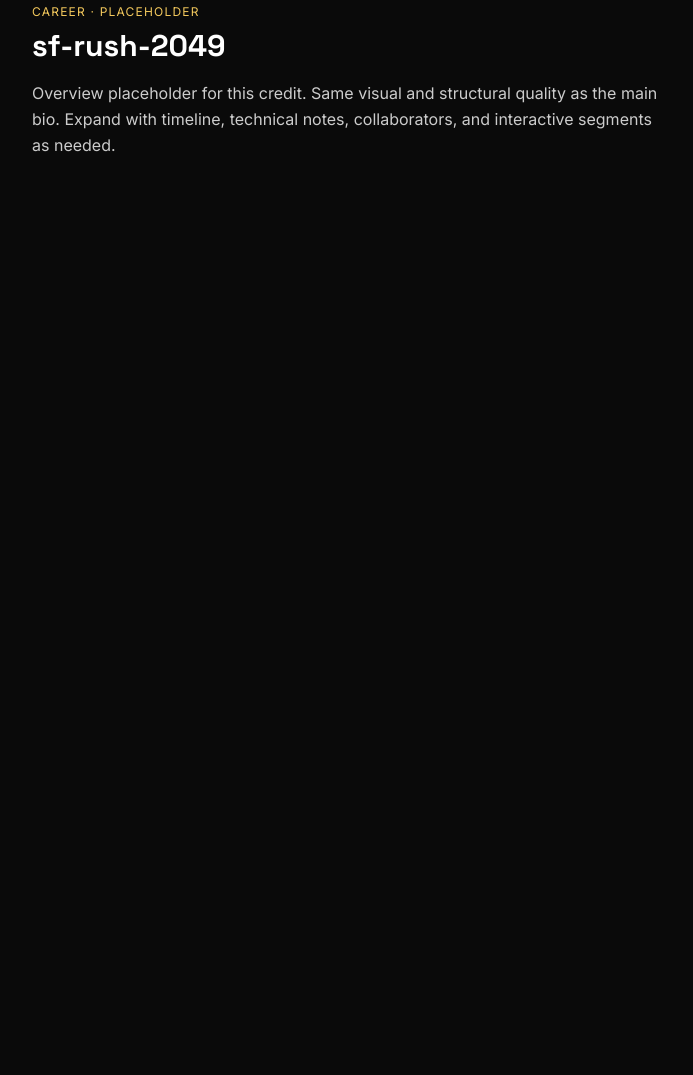
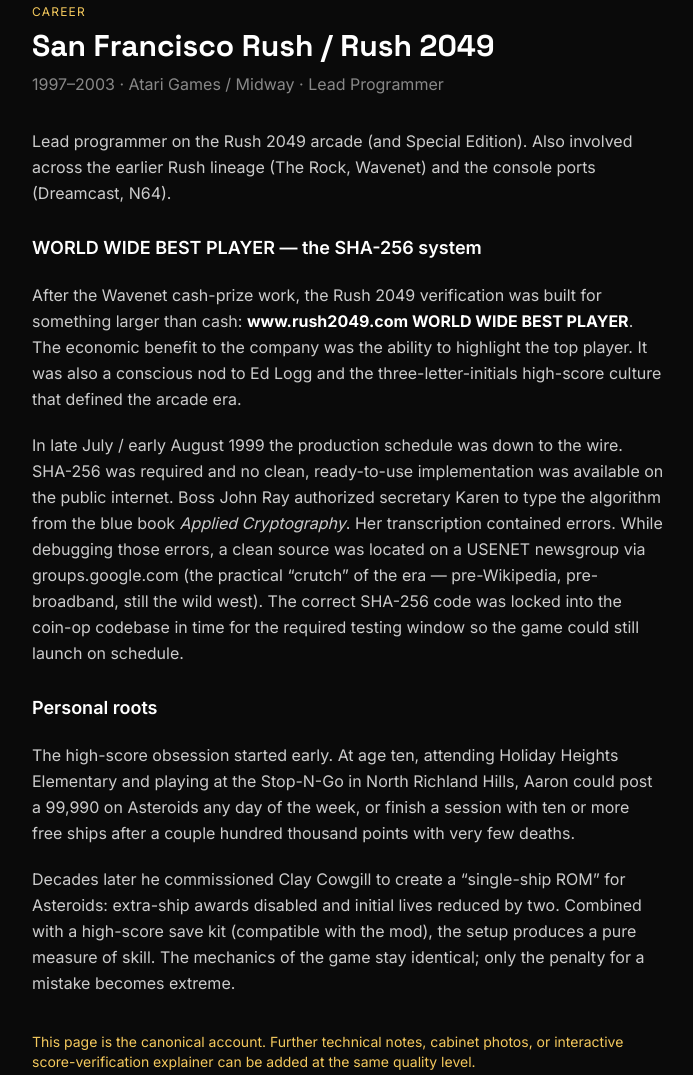
Before and after one commit to AaHigh/aahigh, a plain HTML site: page career/sf-rush-2049.html in a window 1280 px wide. Shown: the part 99-1174 px from the top of the page, without its empty margins (292-985 px from the left). Before the commit the page ends 800 px from the top, so only its background shows below. Drawn offline with nearby package versions, Linux system fonts and the light colour scheme.

Commit message:
iSH fix up a couple of nuances

```diff
--- a/career/sf-rush-2049.html
+++ b/career/sf-rush-2049.html
@@ -3,7 +3,7 @@
 <head>
   <meta charset="UTF-8" />
   <meta name="viewport" content="width=device-width, initial-scale=1.0" />
-  <title>sf-rush-2049 — Aaron Hightower</title>
+  <title>San Francisco Rush 2049 — Aaron Hightower</title>
   <script src="https://cdn.tailwindcss.com"></script>
   <link href="https://fonts.googleapis.com/css2?family=Inter:wght@400;500;600;700&family=Space+Grotesk:wght@500;600;700&display=swap" rel="stylesheet" />
   <style>body{background:#0a0a0a;color:#e8e8e8;font-family:Inter,system-ui,sans-serif}</style>
@@ -11,9 +11,35 @@
 <body class="min-h-screen">
   <div class="max-w-2xl mx-auto px-5 py-12">
     <a href="../bio.html" class="text-sm text-[#f4c95d] hover:underline mb-8 inline-block">← Bio</a>
-    <div class="text-xs tracking-widest uppercase text-[#f4c95d] mb-2">Career · Placeholder</div>
-    <h1 class="text-3xl font-bold text-white mb-4" style="font-family:Space Grotesk,system-ui">sf-rush-2049</h1>
-    <p class="text-[#ccc] leading-relaxed">Overview placeholder for this credit. Same visual and structural quality as the main bio. Expand with timeline, technical notes, collaborators, and interactive segments as needed.</p>
+    <div class="text-xs tracking-widest uppercase text-[#f4c95d] mb-2">Career</div>
+    <h1 class="text-3xl font-bold text-white mb-2" style="font-family:Space Grotesk,system-ui">San Francisco Rush / Rush 2049</h1>
+    <p class="text-[#888] mb-8">1997–2003 · Atari Games / Midway · Lead Programmer</p>
+
+    <div class="space-y-5 text-[#ccc] leading-relaxed">
+      <p>
+        Lead programmer on the Rush 2049 arcade (and Special Edition). Also involved across the earlier Rush lineage (The Rock, Wavenet) and the console ports (Dreamcast, N64).
+      </p>
+
+      <h2 class="text-white font-semibold text-lg pt-2">WORLD WIDE BEST PLAYER — the SHA-256 system</h2>
+      <p>
+        After the Wavenet cash-prize work, the Rush 2049 verification was built for something larger than cash: <strong class="text-white">www.rush2049.com WORLD WIDE BEST PLAYER</strong>. The economic benefit to the company was the ability to highlight the top player. It was also a conscious nod to Ed Logg and the three-letter-initials high-score culture that defined the arcade era.
+      </p>
+      <p>
+        In late July / early August 1999 the production schedule was down to the wire. SHA-256 was required and no clean, ready-to-use implementation was available on the public internet. Boss John Ray authorized secretary Karen to type the algorithm from the blue book <em>Applied Cryptography</em>. Her transcription contained errors. While debugging those errors, a clean source was located on a USENET newsgroup via groups.google.com (the practical “crutch” of the era — pre-Wikipedia, pre-broadband, still the wild west). The correct SHA-256 code was locked into the coin-op codebase in time for the required testing window so the game could still launch on schedule.
+      </p>
+
+      <h2 class="text-white font-semibold text-lg pt-2">Personal roots</h2>
+      <p>
+        The high-score obsession started early. At age ten, attending Holiday Heights Elementary and playing at the Stop-N-Go in North Richland Hills, Aaron could post a 99,990 on Asteroids any day of the week, or finish a session with ten or more free ships after a couple hundred thousand points with very few deaths.
+      </p>
+      <p>
+        Decades later he commissioned Clay Cowgill to create a “single-ship ROM” for Asteroids: extra-ship awards disabled and initial lives reduced by two. Combined with a high-score save kit (compatible with the mod), the setup produces a pure measure of skill. The mechanics of the game stay identical; only the penalty for a mistake becomes extreme.
+      </p>
+
+      <p class="text-[#f4c95d] text-sm pt-4">
+        This page is the canonical account. Further technical notes, cabinet photos, or interactive score-verification explainer can be added at the same quality level.
+      </p>
+    </div>
   </div>
 </body>
 </html>
```
Also changed, not shown: bio.html (+2 -2 lines).
